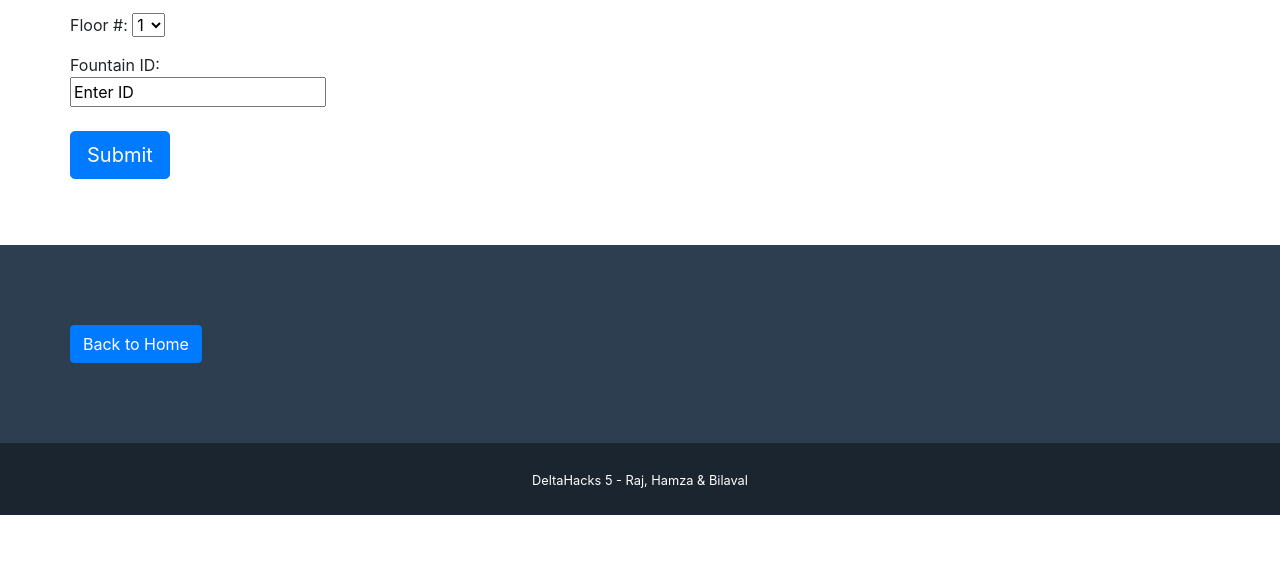
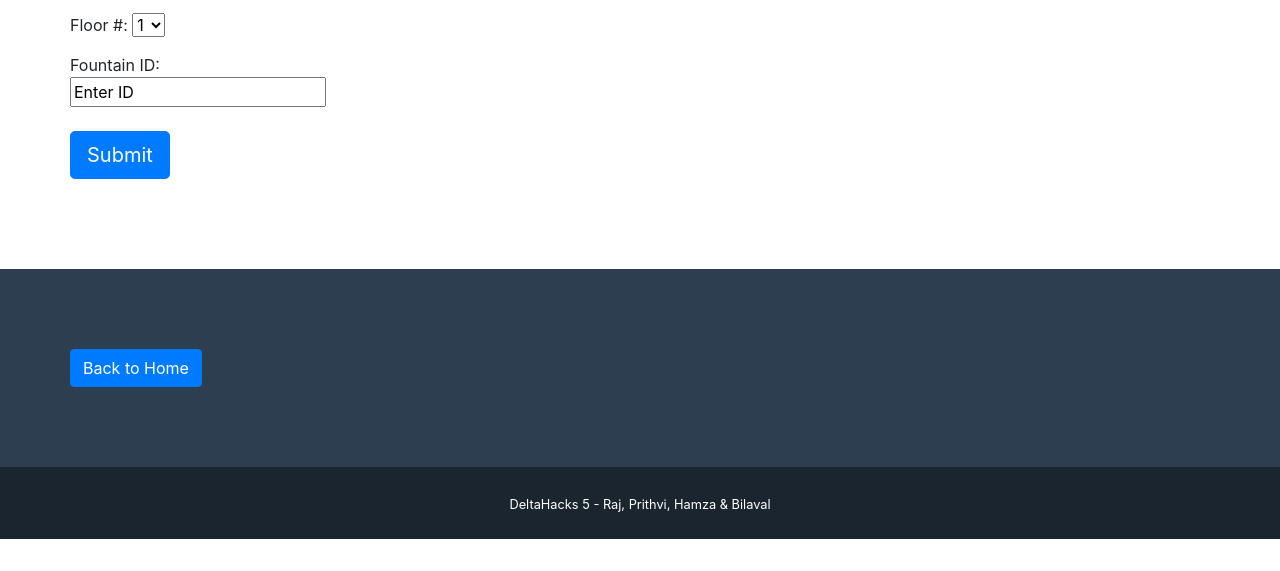
Before and after one commit to sharmb9/FountainWorks, a website with bundled scripts: page secondPage.html in a window 1280 px wide. Shown: the part 229-800 px from the top of the page. Built offline with nearby package versions, Linux system fonts and the light colour scheme.

Commit message:
Changed SecondPage.html

```diff
--- a/secondPage.html
+++ b/secondPage.html
@@ -104,6 +104,9 @@
       </div>
     </section>
 
+    <br>
+
+
     <!-- Footer -->
     <footer class="footer text-center">
       <div class="container">
@@ -117,7 +120,7 @@
 
     <div class="copyright py-4 text-center text-white">
       <div class="container">
-        <small>DeltaHacks 5 - Raj, Hamza & Bilaval</small>
+        <small>DeltaHacks 5 - Raj, Prithvi, Hamza & Bilaval</small>
       </div>
     </div>
 
```
